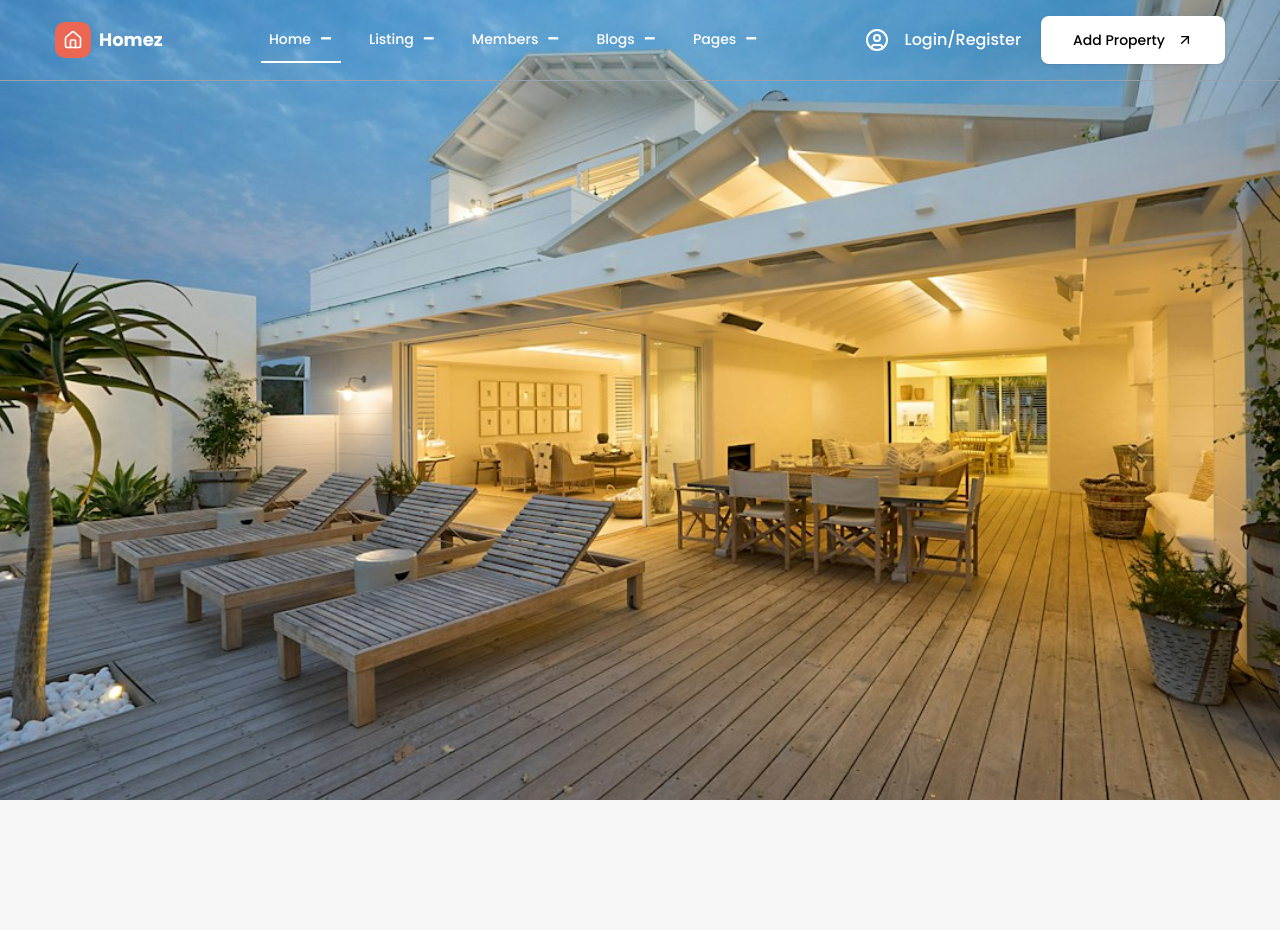
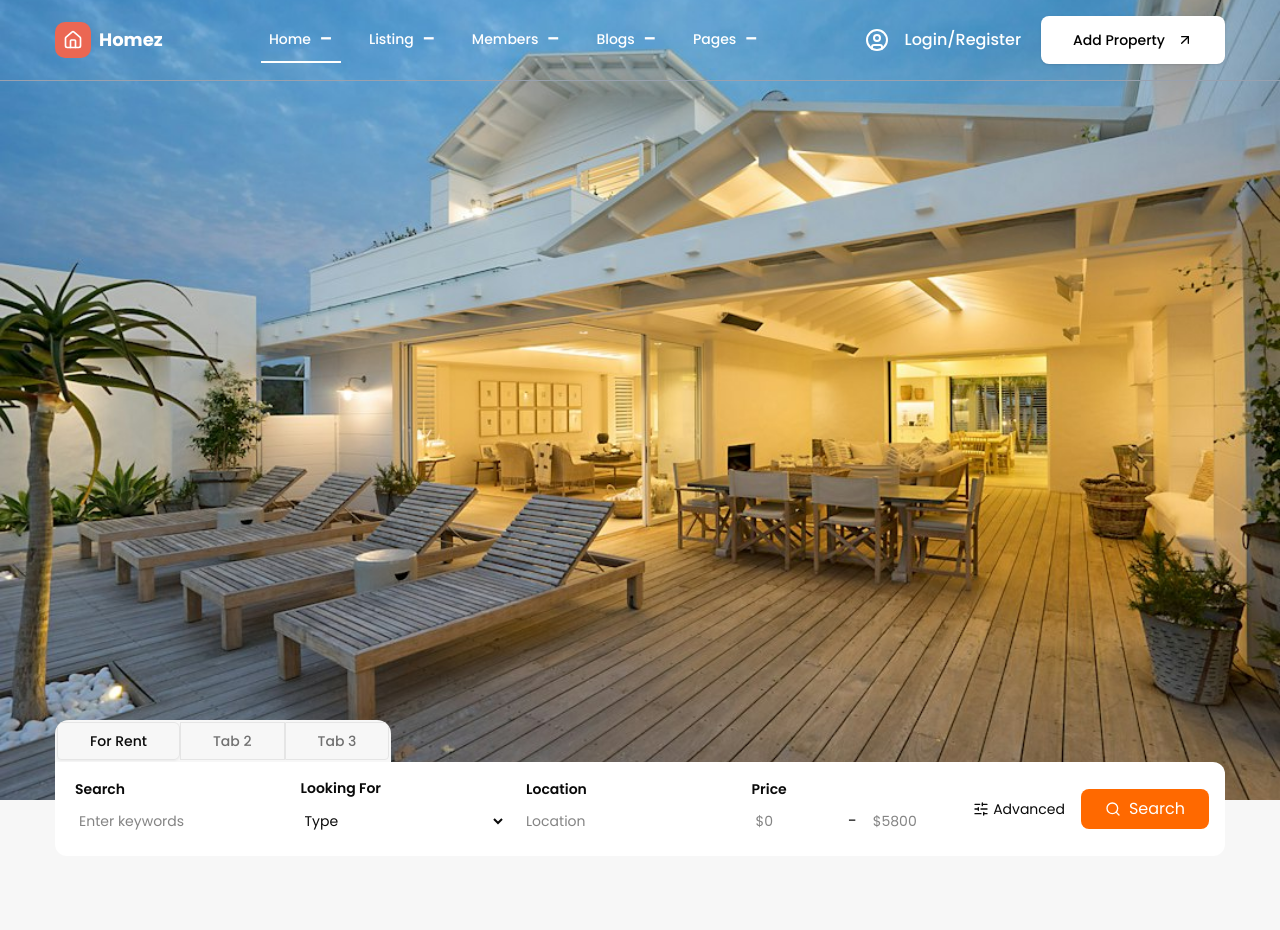
Before and after one commit to najrulislam38/homez, a React (Vite) app: page / in a window 1280 px wide. Shown: the top 930 px of the page. Built offline with nearby package versions, Linux system fonts and the light colour scheme.

Commit message:
added searchbar section

```diff
--- /dev/null
+++ b/src/components/ui/tabs.tsx
@@ -0,0 +1,67 @@
+import * as React from "react";
+import { Tabs as TabsPrimitive } from "radix-ui";
+
+import { cn } from "@/lib/utils";
+
+function Tabs({
+  className,
+  ...props
+}: React.ComponentProps<typeof TabsPrimitive.Root>) {
+  return (
+    <TabsPrimitive.Root
+      data-slot="tabs"
+      className={cn("flex flex-col", className)}
+      {...props}
+    />
+  );
+}
+
+function TabsList({
+  className,
+  ...props
+}: React.ComponentProps<typeof TabsPrimitive.List>) {
+  return (
+    <TabsPrimitive.List
+      data-slot="tabs-list"
+      className={cn(
+        "bg-[#F7F7F7] text-muted-foreground inline-flex w-fit items-center justify-center rounded-t-xl overflow-hidden p-0.5",
+        className
+      )}
+      {...props}
+    />
+  );
+}
+
+function TabsTrigger({
+  className,
+  ...props
+}: React.ComponentProps<typeof TabsPrimitive.Trigger>) {
+  return (
+    <TabsPrimitive.Trigger
+      data-slot="tabs-trigger"
+      className={cn(
+        "hover:text-muted-foreground  data-[state=active]:text-foreground  focus-visible:ring-ring/50 inline-flex items-center justify-center rounded-sm px-3 py-1.5 text-sm font-medium whitespace-nowrap transition-all outline-none focus-visible:ring-[3px] disabled:pointer-events-none disabled:opacity-50 data-[state=active]:shadow-xs [&_svg]:shrink-0",
+        className
+      )}
+      {...props}
+    />
+  );
+}
+
+function TabsContent({
+  className,
+  ...props
+}: React.ComponentProps<typeof TabsPrimitive.Content>) {
+  return (
+    <TabsPrimitive.Content
+      data-slot="tabs-content"
+      className={cn(
+        "flex-1 outline-none rounded-tr-[12px] rounded-br-[12px] rounded-bl-[12px] w-full p-4",
+        className
+      )}
+      {...props}
+    />
+  );
+}
+
+export { Tabs, TabsContent, TabsList, TabsTrigger };
--- a/src/pages/Home.tsx
+++ b/src/pages/Home.tsx
@@ -13,6 +13,7 @@ export default function Home() {
   return (
     <div>
       <HeroSection />
+
       <Features />
       <ApartmentTypes />
       <RealTor />
--- a/src/pages/Home/Hero/HeroSection.tsx
+++ b/src/pages/Home/Hero/HeroSection.tsx
@@ -1,9 +1,11 @@
+import SearchBar from "../SearchBar/SearchBar";
 import bannerImg from "./../../../assets/images/banner.jpg";
 
 export default function HeroSection() {
   return (
+    <>
       <div
-      className="banner "
+        className="banner relative"
         style={{
           width: "100%",
           height: "100vh",
@@ -12,6 +14,9 @@ export default function HeroSection() {
           backgroundSize: "cover",
           backgroundRepeat: "no-repeat",
         }}
-    ></div>
+      >
+        <SearchBar />
+      </div>
+    </>
   );
 }
--- /dev/null
+++ b/src/pages/Home/SearchBar/SearchBar.tsx
@@ -0,0 +1,123 @@
+import { Tabs, TabsContent, TabsList, TabsTrigger } from "@/components/ui/tabs";
+import { Search, SlidersHorizontal } from "lucide-react";
+
+export default function SearchBar() {
+  return (
+    <div className="w-[1170px] mx-auto absolute top-[90%] left-1/2 -translate-x-1/2 transform z-10">
+      <Tabs defaultValue="tab-1" className="items-start">
+        <TabsList className="">
+          <TabsTrigger
+            value="tab-1"
+            className="  relative overflow-hidden border py-2  px-8 after:pointer-events-none after:absolute after:inset-x-0 after:bottom-0 after:h-0.5 first:rounded-s last:rounded-e"
+          >
+            For Rent
+          </TabsTrigger>
+          <TabsTrigger
+            value="tab-2"
+            className="data-[state=active]:bg-muted  relative overflow-hidden rounded-none border py-2 px-8 after:pointer-events-none after:absolute after:inset-x-0 after:bottom-0 after:h-0.5 first:rounded-s last:rounded-e"
+          >
+            Tab 2
+          </TabsTrigger>
+          <TabsTrigger
+            value="tab-3"
+            className="data-[state=active]:bg-muted  relative overflow-hidden rounded-none border py-2 px-8 after:pointer-events-none after:absolute after:inset-x-0 after:bottom-0 after:h-0.5 first:rounded-s last:rounded-e"
+          >
+            Tab 3
+          </TabsTrigger>
+        </TabsList>
+        <div className="bg-white w-full rounded-tr-[12px] rounded-br-[12px] rounded-bl-[12px]">
+          <TabsContent value="tab-1">
+            <form
+              onSubmit={(e) => {
+                e.preventDefault();
+              }}
+              className="flex flex-wrap items-center gap-4 "
+            >
+              {/* Keywords */}
+              <div className="flex-1">
+                <label className="block text-sm font-semibold mb-1 ml-1 ">
+                  Search
+                </label>
+                <input
+                  type="text"
+                  placeholder="Enter keywords"
+                  className="w-full  rounded  p-2 text-sm focus:outline-none focus:ring focus:ring-primary"
+                />
+              </div>
+
+              {/* Type */}
+              <div className="flex-1 w-full ">
+                <label className="block text-sm font-semibold mb-1 ml-1 ">
+                  Looking For
+                </label>
+                <select className="w-full  rounded px-1  py-2 text-sm focus:outline-none focus:ring focus:ring-primary">
+                  <option>Type</option>
+                  <option>Apartment</option>
+                  <option>House</option>
+                  <option>Office</option>
+                </select>
+              </div>
+
+              {/* Location */}
+              <div className="flex-1 w-full">
+                <label className="block text-sm font-semibold mb-1 ml-1 ">
+                  Location
+                </label>
+                <input
+                  type="text"
+                  placeholder="Location"
+                  className="w-full  rounded px-1  py-2 text-sm focus:outline-none focus:ring focus:ring-primary"
+                />
+              </div>
+
+              {/* Price Range */}
+              <div className="flex-1 min-w-[160px]">
+                <label className="block text-sm font-semibold mb-1 ml-1 ">
+                  Price
+                </label>
+                <div className="flex gap-2 items-center">
+                  <input
+                    type="number"
+                    placeholder="$0"
+                    className="w-1/2  rounded px-2 py-2 text-sm"
+                  />
+                  -
+                  <input
+                    type="number"
+                    placeholder="$5800"
+                    className="w-1/2 rounded px-2 py-2 text-sm"
+                  />
+                </div>
+              </div>
+
+              {/* Advanced */}
+              <div className="flex items-center gap-1 text-sm  cursor-pointer hover:text-primary hover:transition duration-200">
+                <SlidersHorizontal className="w-4 h-4" />
+                <span>Advanced</span>
+              </div>
+
+              {/* Search Button */}
+              <button
+                type="submit"
+                className="bg-orange-500 hover:opacity-90 text-white px-6 py-2 rounded-md flex items-center gap-2 transition duration-200"
+              >
+                <Search className="w-4 h-4" />
+                Search
+              </button>
+            </form>{" "}
+          </TabsContent>
+          <TabsContent value="tab-2">
+            <p className="text-muted-foreground p-4 text-center text-xs">
+              Content for Tab 2
+            </p>
+          </TabsContent>
+          <TabsContent value="tab-3">
+            <p className="text-muted-foreground p-4 text-center text-xs">
+              Content for Tab 3
+            </p>
+          </TabsContent>
+        </div>
+      </Tabs>
+    </div>
+  );
+}
```
Lines whose indentation alone changed are shown as unchanged.
